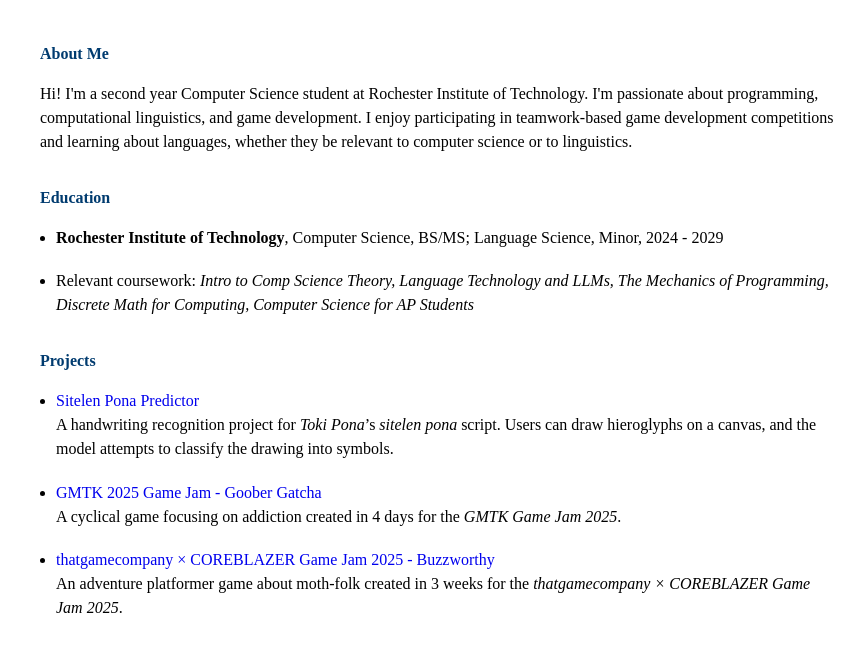
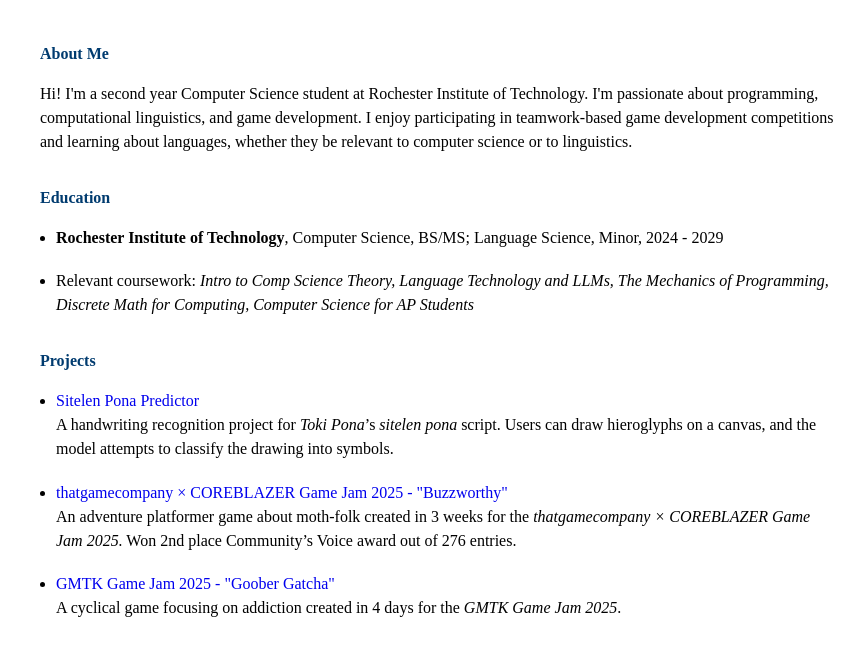
Before and after one commit to samchris-www/sam, a plain HTML site: page index.html in a window 1280 px wide. Shown: the part 185-837 px from the top of the page, without its empty margins (200-1065 px from the left). Drawn offline with Linux system fonts and the light colour scheme.

Commit message:
Text Update

```diff
--- a/index.html
+++ b/index.html
@@ -193,12 +193,13 @@
           Users can draw hieroglyphs on a canvas, and the model attempts to classify the drawing into symbols.
         </li>
         <li>
-          <a href="https://cmoll24.itch.io/goober-gatcha">GMTK 2025 Game Jam - Goober Gatcha</a><br />
-          A cyclical game focusing on addiction created in 4 days for the <em>GMTK Game Jam 2025</em>.
+          <a href="https://kalanoka.itch.io/buzzworthy">thatgamecompany × COREBLAZER Game Jam 2025 - "Buzzworthy"</a><br />
+          An adventure platformer game about moth-folk created in 3 weeks for the <em>thatgamecompany × COREBLAZER Game Jam 2025.</em>
+          Won 2nd place Community’s Voice award out of 276 entries.
         </li>
         <li>
-          <a href="https://kalanoka.itch.io/buzzworthy">thatgamecompany × COREBLAZER Game Jam 2025 - Buzzworthy</a><br />
-          An adventure platformer game about moth-folk created in 3 weeks for the <em>thatgamecompany × COREBLAZER Game Jam 2025</em>.
+          <a href="https://cmoll24.itch.io/goober-gatcha">GMTK Game Jam 2025 - "Goober Gatcha"</a><br />
+          A cyclical game focusing on addiction created in 4 days for the <em>GMTK Game Jam 2025</em>.
         </li>
       </ul>
     </section>
```
